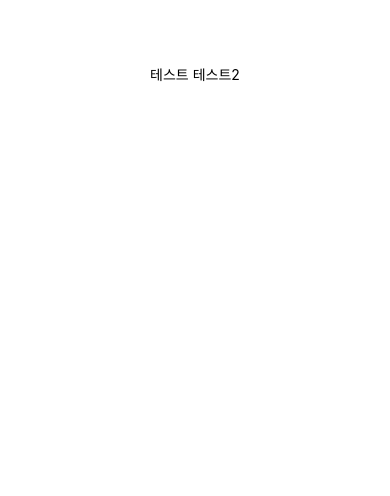
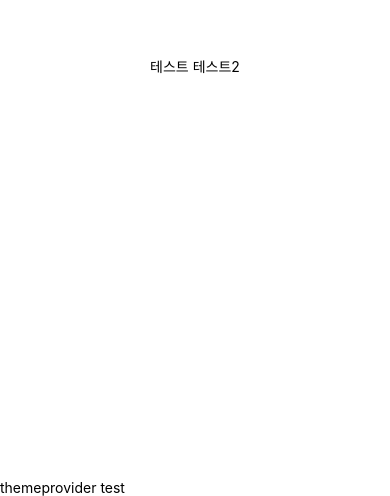
Before and after one commit to SW-2024-fall/team-matching-client, a React Native app: screen / in a window 390 px wide. Shown: the part 348-844 px from the top of the page. Built offline with nearby package versions, Linux system fonts and the light colour scheme.

Commit message:
Feat: themeStyle 적용(Font, color, border)

```diff
--- a/src/App.js
+++ b/src/App.js
@@ -1,14 +1,28 @@
 import { StatusBar } from 'expo-status-bar';
 import { StyleSheet, Text, View } from 'react-native';
+import { theme } from './styles/ThemeStyles';
+import styled, { ThemeProvider } from 'styled-components';
 
 export default function App() {
   return (
-    <View style={styles.container}>
-      <Text>테스트 테스트2</Text>
-      <StatusBar style="auto" />
-    </View>
+    <ThemeProvider theme={theme}>
+      <View style={styles.container}>
+        <Text>테스트 테스트2</Text>
+        <StatusBar style="auto" />
+      </View>
+      <Container>
+        <Text>themeprovider test</Text>
+      </Container>
+    </ThemeProvider>
   );
 }
+
+const Container = styled(View)`
+  flex: 1;
+  justify-content: center;
+  align-items: center;
+  background-color: ${(props) => props.theme.colors.blue.primary};
+`;
 
 const styles = StyleSheet.create({
   container: {
--- a/src/styles/ThemeStyles.js
+++ b/src/styles/ThemeStyles.js
@@ -0,0 +1,76 @@
+const greyColors = {
+  100: '#F9FAFB',
+  200: '#E5E8EB',
+  400: '#b0b8c1',
+  500: '#8B95A1',
+  700: '#4E5968',
+  800: '#333D48',
+  900: '#191f28',
+};
+
+const greyBlueColors = {
+  100: '#B9D9EB',
+  200: '#9BCBEB',
+  400: '#0077C8',
+  500: '#005EB8',
+  600: '#004094',
+  700: '#002D63',
+};
+
+const blueColors = {
+  100: '#B9D9EB',
+  200: '#9BCBEB',
+  400: '#0098FF',
+  500: '#0082FF',
+  600: '#0066EB',
+  700: '#0059C3',
+};
+
+export const theme = {
+  font: {
+    color: {
+      light: greyColors[400],
+      primary: greyColors[800],
+    },
+    size: {
+      xSmall: '10px',
+      small: '12px',
+      primary: '14px',
+      large: '18px',
+      xLarge: '28px',
+    },
+    weight: {
+      light: 400,
+      regular: 400,
+      primary: 400,
+      medium: 500,
+      semiBold: 600,
+      bold: 700,
+      extraBold: 800,
+    },
+  },
+  border: {
+    radius: {
+      small: '8px',
+      primary: '12px',
+      medium: '12px',
+      large: '16px',
+    },
+    color: {
+      primary: greyColors[400],
+    },
+  },
+  colors: {
+    grey: {
+      border: greyColors[400],
+      light: greyColors[200],
+      primary: greyColors[800],
+      dark: greyColors[900],
+    },
+    blue: {
+      light: blueColors[100],
+      primary: blueColors[500],
+      hover: blueColors[600],
+    },
+  },
+};
```
Also changed, not shown: src/styles/GlobalStyles.js (deleted).
